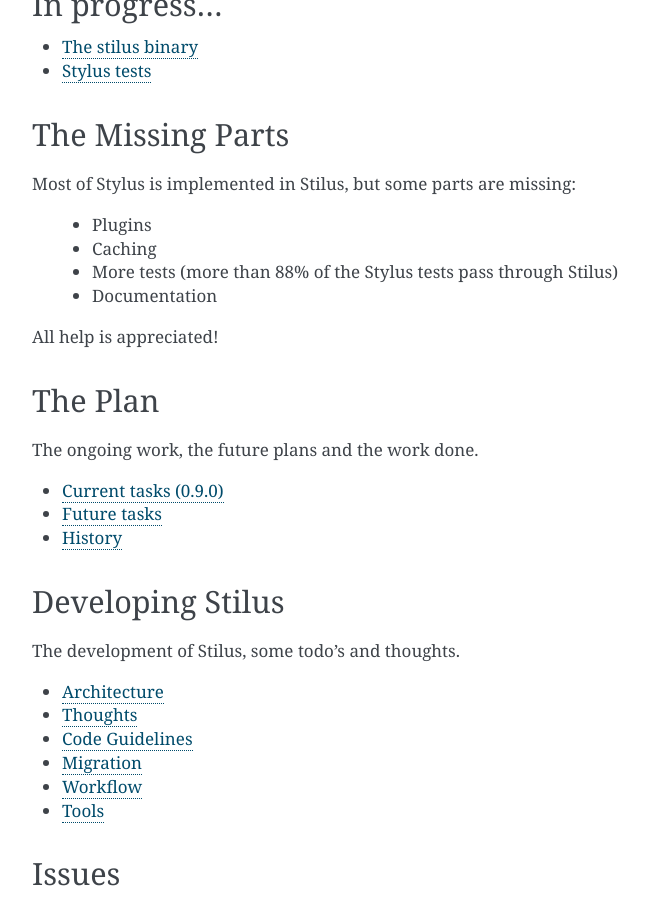
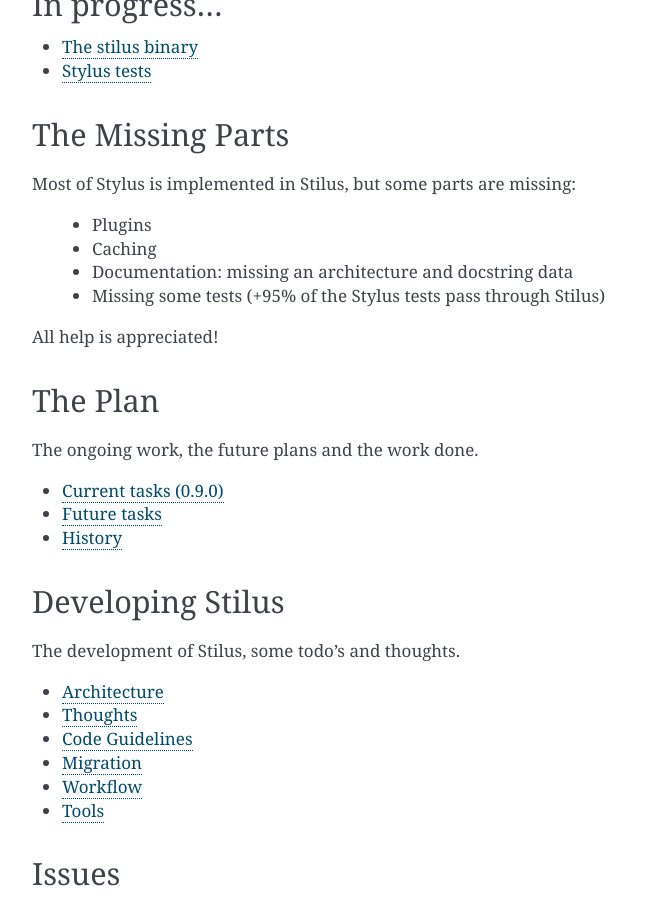
Before and after one commit to jw/stilus, a Sphinx documentation site: the page built from docs/index.rst, in a window 1280 px wide and 900 px high, scrolled down 913 px. Shown: the whole window, without its empty margins (388-1037 px from the left). Built offline with Sphinx 7.4.7, drawn with Linux system fonts in a browser that asks for light colours.

Commit message:
Updated the index page.

```diff
--- a/docs/index.rst
+++ b/docs/index.rst
@@ -24,7 +24,7 @@
 .. image:: https://img.shields.io/pypi/l/stilus?style=flat-square
     :target: https://pypi.org/project/stilus/
 
-**Stilus** is the Python implementation of `Stylus <http://stylus-lang.com>`_.
+`**Stilus** <https://github.com/jw/stilus>`_ is the Python implementation of `Stylus <http://stylus-lang.com>`_.
 
 Installation
 ------------
@@ -78,8 +78,8 @@
 
  - Plugins
  - Caching
- - More tests (more than 88% of the Stylus tests pass through Stilus)
- - Documentation
+ - Documentation: missing an architecture and docstring data
+ - Missing some tests (+95% of the Stylus tests pass through Stilus)
 
 All help is appreciated!
 
```
